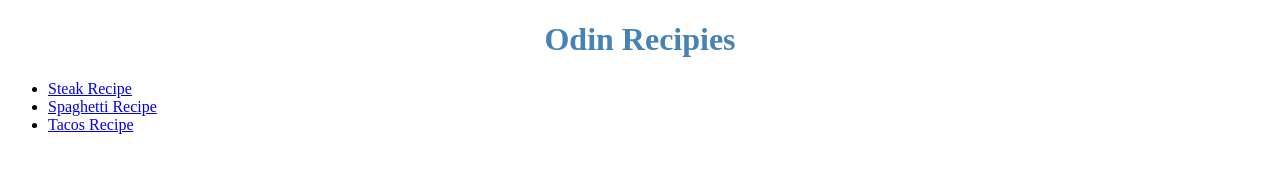
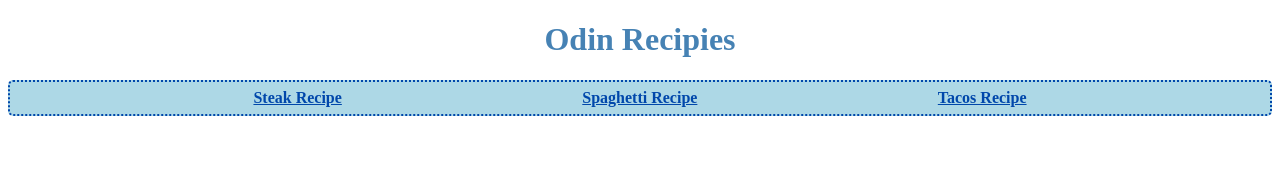
Before and after one commit to Den-the-baller/odin-recipes, a plain HTML site: page index.html in a window 1280 px wide. Drawn offline with Linux system fonts and the light colour scheme.

Commit message:
Modified the links for the homepage with a flex

```diff
--- a/index.html
+++ b/index.html
@@ -8,11 +8,12 @@
 
     <body>
         <h1>Odin Recipies</h1>
-        <ul>
-        <li><a href="./recipes/steak.html" target="_blank" rel="noopener noreferrer">Steak Recipe </a></li>
-        <li><a href="./recipes/spaghetti.html">Spaghetti Recipe</a></li>
-        <li><a href="./recipes/tacos.html">Tacos Recipe</a></li>
+        <div class="header-links-container">
+            <a href="./recipes/steak.html">Steak Recipe </a></li>
+            <a href="./recipes/spaghetti.html">Spaghetti Recipe</a></li>
+            <a href="./recipes/tacos.html">Tacos Recipe</a></li>
+        </div>
 
-        </ul>
+
     </body>
 </html>
--- a/style.css
+++ b/style.css
@@ -1,3 +1,7 @@
+
+* {
+    box-sizing: border-box;
+}
 
 h1 {
     color: #4682B4;
@@ -13,3 +17,26 @@ h2, h3 {
     margin-left: auto;
     margin-right: auto;
 }
+
+.header-links-container a {
+    /* margin: 0 92px; */
+    /* text-align: center; */
+    border: 20px;
+    /*display: inline;*/
+    padding: 2px;
+    list-style: none;
+    font-weight: bold;
+    color: #0047AB;
+}
+
+.header-links-container{
+    border: 2px dotted;
+    border-color: #0047AB;
+    padding: 5px;
+    background-color: lightblue;
+    display: flex;
+    /* justify-content: center; */
+    justify-content: space-evenly;
+    border-radius: 5px;
+
+}
```
